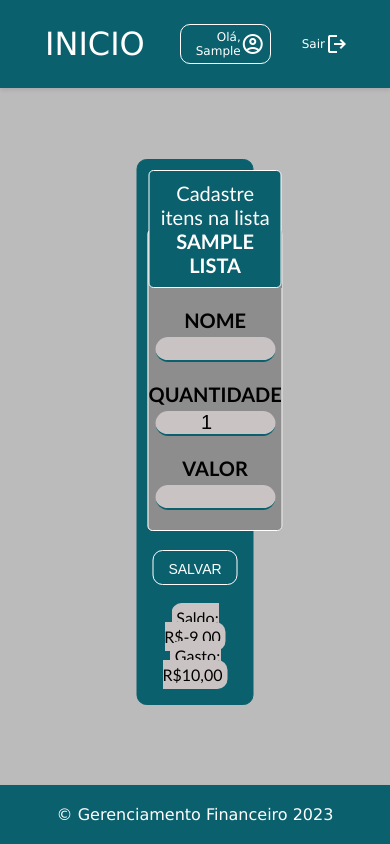
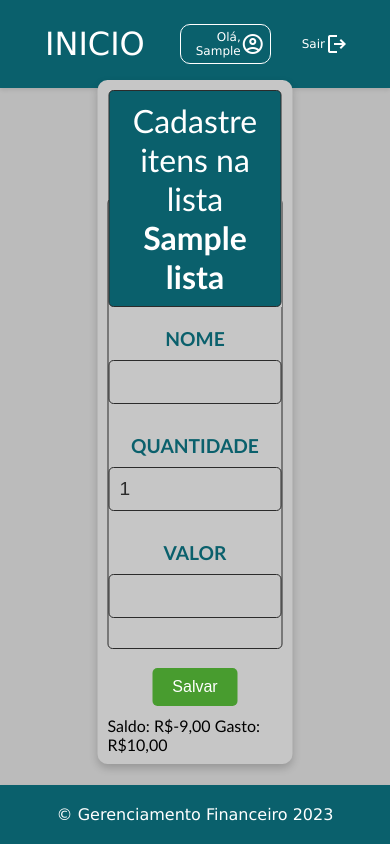
Before and after one commit to MoisesAvilar/gerenciamento_financeiro, a Django app: page /listas/1/cadastrar/ in a window 390 px wide. Run offline with Django 4.2, Linux system fonts and the light colour scheme; a user stored in the database is signed in; tables that the repository leaves empty hold one stand-in row (values such as "Sample post").

Commit message:
Correções gerais no projeto

```diff
--- a/cria_lista/models.py
+++ b/cria_lista/models.py
@@ -6,13 +6,15 @@ TIPO = (
     ('Prioritários', 'Prioritários'),
     ('Secundários', 'Secundários'),
     ('Luxo', 'Luxo'),
+    ('Outros', 'Outros'),
 )
 
 CATEGORIA = (
     ('Compras-do-mes', 'Compras do mês'),
     ('Transporte', 'Transporte'),
     ('Lazer', 'Lazer'),
-    ('Alimentacao-fora', 'Alimentação fora de casa')
+    ('Alimentacao-fora', 'Alimentação fora de casa'),
+    ('Outros', 'Outros'),
 )
 
 
--- a/cria_lista/templates/cria_lista/deletar_lista.html
+++ b/cria_lista/templates/cria_lista/deletar_lista.html
@@ -8,7 +8,7 @@
 <div class="form">
     <form method="post">
         {% csrf_token %}
-        <h1>Tem certeza que deseja excluir a lista "<strong>{{ lista }}</strong>"?</h1>
+        <h2>Tem certeza que deseja excluir a lista "<strong>{{ lista }}</strong>"?</h2>
         <p>Ao deletar a lista você apagará todos os itens vinculados a ela</p>
         <div class="botao">
             <button type="submit">Excluir</button>
--- a/cria_lista/templates/cria_lista/itens.html
+++ b/cria_lista/templates/cria_lista/itens.html
@@ -15,7 +15,7 @@
                     </th>
                 </tr>
                 <tr>
-                    <th scope="col">ID</th>
+                    <th scope="col">#</th>
                     <th scope="col">Nome</th>
                     <th scope="col">Quantidade</th>
                     <th scope="col">Valor</th>
--- a/cria_lista/templates/cria_lista/listas.html
+++ b/cria_lista/templates/cria_lista/listas.html
@@ -26,7 +26,7 @@
                         {% for lista in listas %}
                             <tr>
                                 <th>{{ forloop.counter }}</th>
-                                <td>{{ lista.nome.upper }}</td>
+                                <td>{{ lista.nome.title }}</td>
                                 <td id="tipo">{{ lista.tipo }}</td>
                                 <td id="categoria">{{ lista.categoria}}</td>
                                 <td id="criada">{{ lista.data }}</td>
--- a/static/css/adding_new_item.css
+++ b/static/css/adding_new_item.css
@@ -1,21 +1,14 @@
 @charset "UTF-8";
 
 :root {
-    --cor1alt: #0E90A1;
-    --cor1alt2: #5CDCED;
-    --cor1alt3: #0A626E;
-    --cor1: #0a606c;
-    --cor2: #bbbbbb;
-    --cor3: #cac3c3;
-    --cor4: #000000;
-    --cor5: #ffffff;
-    --cor6: #2b2b2b;
-    --cor7: #8d8d8d;
-    --cor8: #4e4e4e;
-    --cor-add: #516725;
-    --cor-edit: #2e2eb0;
-    --cor-delete: #8d1e1e;
-    --fonte-cabeçalho: Verdana, Helvetica, sans-serif;
+    --cor-primaria: #0a606c;
+    --cor-secundaria: #2b2b2b;
+    --cor-terciaria: #c6c6c6;
+    --cor-leitura: #ffffff;
+    --cor-texto: #333;
+    --cor-link: #007bff;
+    --cor-botao: #489c2f; /* Cor do botão */
+    --fonte-cabecalho: Verdana, Helvetica, sans-serif;
     --fonte-paragrafos: 'Gill Sans', 'Gill Sans MT', Calibri, 'Trebuchet MS', sans-serif;
 }
 
@@ -26,32 +19,31 @@
 }
 
 .form {
-    margin-top: 10px;
     position: absolute;
     top: 50%;
     left: 50%;
     transform: translate(-50%, -50%);
-    padding: 10px;
-    width: 30%;
-    border: 1px solid var(--cor1);
+    padding: 20px;
+    max-width: 800px;
     border-radius: 10px;
-    background-color: var(--cor1);
+    background-color: var(--cor-terciaria);
+    box-shadow: 0 4px 8px rgba(0, 0, 0, 0.2);
 }
 
 fieldset {
-    border: 1px solid  var(--cor5);
+    border: 1px solid var(--cor-secundaria);
     border-radius: 5px;
-    background-color: var(--cor7);
+    background-color: var(--cor-terciaria);
 }
 
 legend {
-    border: 1px solid var(--cor5);
+    border: 1px solid var(--cor-secundaria);
     padding: 10px;
     text-align: center;
-    background-color: var(--cor1);
+    background-color: var(--cor-primaria);
     border-radius: 5px;
-    color: var(--cor5);
-    font-size: 20px;
+    color: var(--cor-leitura);
+    font-size: 2em;
 }
 
 .form-group {
@@ -59,32 +51,28 @@ legend {
     margin: 20px 0px;
 }
 
-.form-group input {
-    background-color: var(--cor3);
-    font-size: 20px;
-    border: none;
-    border-bottom: 2px solid var(--cor1);
-    border-radius: 20px;
-    outline: none;
-    color: var(--cor4);
-    width: 90%;
-    letter-spacing: 2px;
+.form-group label {
+    display: block;
     text-align: center;
-    margin: 0 auto;
-    margin-left: auto;
-    display: block;
+    font-size: 1.2em;
+    color: var(--cor-primaria);
+    text-transform: uppercase;
 }
 
-.form-group input:valid {
-    background-color: var(--cor3);
+.form-group input, .form-group select {
+    background-color: var(--cor-terciaria);
+    font-size: 1.2em;
+    border: 1px solid var(--cor-secundaria);
+    border-radius: 5px;
+    outline: none;
+    color: var(--cor-secundaria);
+    width: 100%;
+    padding: 10px;
+    margin: 10px 0;
 }
 
-.form-group label {
-    position: relative;
-    display: block;
-    text-align: center;
-    margin-bottom: 5px;
-    font-size: 20px;
+.form-group input:focus, .form-group select:focus {
+    border: 2px solid var(--cor-primaria);
 }
 
 .botao {
@@ -92,37 +80,32 @@ legend {
 }
 
 button {
-    border: 1px solid var(--cor5);
-    padding: 5px 15px;
-    font-size: 20px;
-    background-color: var(--cor1);
-    border-radius: 10px;
-    margin-bottom: 15px;
-    color: var(--cor5);
-    font-variant-caps: all-petite-caps;
+    border: none;
+    padding: 10px 20px;
+    font-size: 1.2em;
+    background-color: var(--cor-botao);
+    border-radius: 5px;
+    margin-bottom: 10px;
+    color: var(--cor-leitura);
+    cursor: pointer;
 }
 
 button:hover {
-    cursor: pointer;
-    opacity: 1;
+    background-color: var(--cor-secundaria);
 }
 
-.label-data {
-    text-align: center;
-    margin-top: 8px;
-    margin-bottom: 10px;
+@media screen and (max-width: 768px) {
+    .form {
+        padding: 10px;
+    }
+
+    button {
+        font-size: 1em;
+    }
 }
 
-.label-data label {
-    display: inline;
-    color: var(--cor4);
-    bottom: 0;
-    margin: 0 auto;
-    background-color: var(--cor3);
-    padding: 5px;
-    border-radius: 10px;
+@media screen and (min-width: 992px) {
+    .form {
+        width: 60%;
+    }
 }
-
-strong {
-    text-transform: uppercase;
-}
--- a/static/css/authentication_form.css
+++ b/static/css/authentication_form.css
@@ -4,6 +4,7 @@
     --cor-primaria: #0a606c;
     --cor-secundaria: #2b2b2b;
     --cor-terciaria: #c6c6c6;
+    --cor-leitura: #ffffff;
     --cor-texto: #333;
     --cor-link: #007bff;
     --cor-botao: #489c2f; /* Cor do botão */
@@ -41,7 +42,7 @@ legend {
     text-align: center;
     background-color: var(--cor-primaria);
     border-radius: 5px;
-    color: var(--cor-terciaria);
+    color: var(--cor-leitura);
     font-size: 2em;
 }
 
@@ -85,7 +86,7 @@ button {
     background-color: var(--cor-botao);
     border-radius: 5px;
     margin-bottom: 10px;
-    color: var(--cor-terciaria);
+    color: var(--cor-leitura);
     cursor: pointer;
 }
 
--- a/static/css/creating_list_style.css
+++ b/static/css/creating_list_style.css
@@ -4,6 +4,7 @@
     --cor-primaria: #0a606c;
     --cor-secundaria: #2b2b2b;
     --cor-terciaria: #c6c6c6;
+    --cor-leitura: #ffffff;
     --cor-texto: #333;
     --cor-link: #007bff;
     --cor-botao: #489c2f; /* Cor do botão */
@@ -41,7 +42,7 @@ legend {
     text-align: center;
     background-color: var(--cor-primaria);
     border-radius: 5px;
-    color: var(--cor-terciaria);
+    color: var(--cor-leitura);
     font-size: 2em;
 }
 
@@ -85,7 +86,7 @@ button {
     background-color: var(--cor-botao);
     border-radius: 5px;
     margin-bottom: 10px;
-    color: var(--cor-terciaria);
+    color: var(--cor-leitura);
     cursor: pointer;
 }
 
--- a/static/css/edit_list_style.css
+++ b/static/css/edit_list_style.css
@@ -4,6 +4,7 @@
     --cor-primaria: #0a606c;
     --cor-secundaria: #2b2b2b;
     --cor-terciaria: #c6c6c6;
+    --cor-leitura: #ffffff;
     --cor-texto: #333;
     --cor-link: #007bff;
     --cor-botao: #2e2eb0;
@@ -42,7 +43,7 @@ legend {
     text-align: center;
     background-color: var(--cor-primaria);
     border-radius: 5px;
-    color: var(--cor-terciaria);
+    color: var(--cor-leitura);
     font-size: 2em;
 }
 
@@ -86,7 +87,7 @@ button {
     background-color: var(--cor-botao);
     border-radius: 5px;
     margin-bottom: 10px;
-    color: var(--cor-terciaria);
+    color: var(--cor-leitura);
     cursor: pointer;
 }
 
--- a/static/css/table_list.css
+++ b/static/css/table_list.css
@@ -41,6 +41,8 @@ header h1 {
     margin: 0 auto;
     margin-top: 50px;
     margin-bottom: 50px;
+    margin-left: 20px;
+    margin-right: 20px;
     text-align: center;
     background-color: var(--cor-secundaria);
     color: var(--cor-terciaria);
```
Also changed, not shown: static/css/action_confirm.css (+3 -4 lines), static/css/delete_page_style.css (deleted, +0 -36 lines), static/css/show_items.css (deleted, +0 -27 lines), README.md, cria_lista/migrations/0021_alter_lista_categoria_alter_lista_tipo_and_more.py (added).
